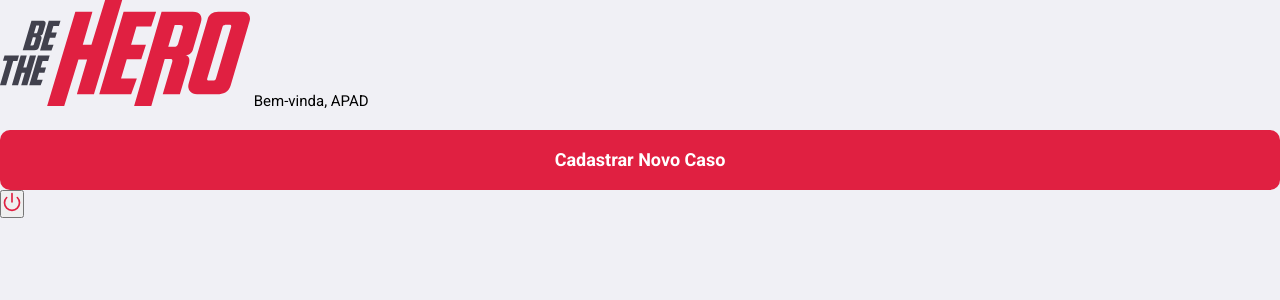
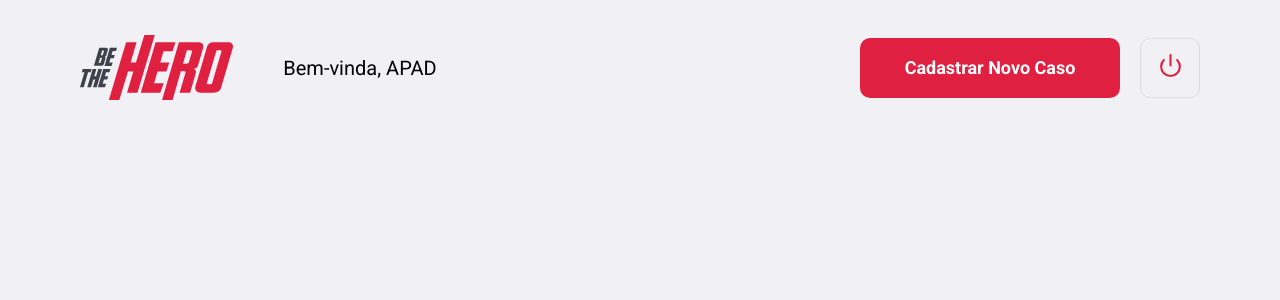
Before and after one commit to alissonpratesperes/bethehero, a React (Create React App) app in the folder frontend/: page /profile in a window 1280 px wide. Shown: the top 300 px of the page. Built offline with nearby package versions, Linux system fonts and the light colour scheme.

Commit message:
Estilização CSS Inicial da Página Profile
Estilização CSS Inicial da Página Profile, mais especificamente no Header.

```diff
--- a/frontend/src/pages/Profile/index.js
+++ b/frontend/src/pages/Profile/index.js
@@ -1,6 +1,7 @@
 import React from 'react';
 import { Link } from 'react-router-dom';
 import { FiPower } from 'react-icons/fi';
+import './styles.css';
 import logoImg from '../../assets/logo.svg';
 
     export default function Profile() {
@@ -10,7 +11,7 @@ import logoImg from '../../assets/logo.svg';
                     <img src={logoImg} alt="Be The Hero"/>
                         <span> Bem-vinda, APAD </span>
                             <Link className="button" to="/incidents/new"> Cadastrar Novo Caso </Link>
-                                <button type="button"> <FiPower  size={20} color="#E02041"/> </button>
+                                <button type="button"> <FiPower  size={25} color="#E02041"/> </button>
                 </header>
             </div>
         );
--- a/frontend/src/pages/Profile/styles.css
+++ b/frontend/src/pages/Profile/styles.css
@@ -0,0 +1,41 @@
+.profile-container {
+    width: 100%;
+    max-width: 1180px;
+    padding: 0px 30px;
+    margin: 35px auto;
+}
+
+.profile-container header {
+    display: flex;
+    align-items: center;
+}
+
+.profile-container header span {
+    font-size: 20px;
+    margin-left: 50px;
+}
+
+.profile-container header img {
+    height: 65px;
+}
+
+.profile-container header a {
+    width: 260px;
+    margin-left: auto;
+    margin-top: 0px;
+}
+
+.profile-container header button {
+    height: 60px;
+    width: 60px;
+    border-radius: 10px;
+    border: 1.5px solid #DCDCE6;
+    background: transparent;
+    margin-left: 20px;
+    transition: 0.2s;
+    transition-property: border-color;
+}
+
+.profile-container header button:hover {
+    border-color: #999999;
+}
```
Also changed, not shown: 1 other file (tests, documents, lock files or other folders).
